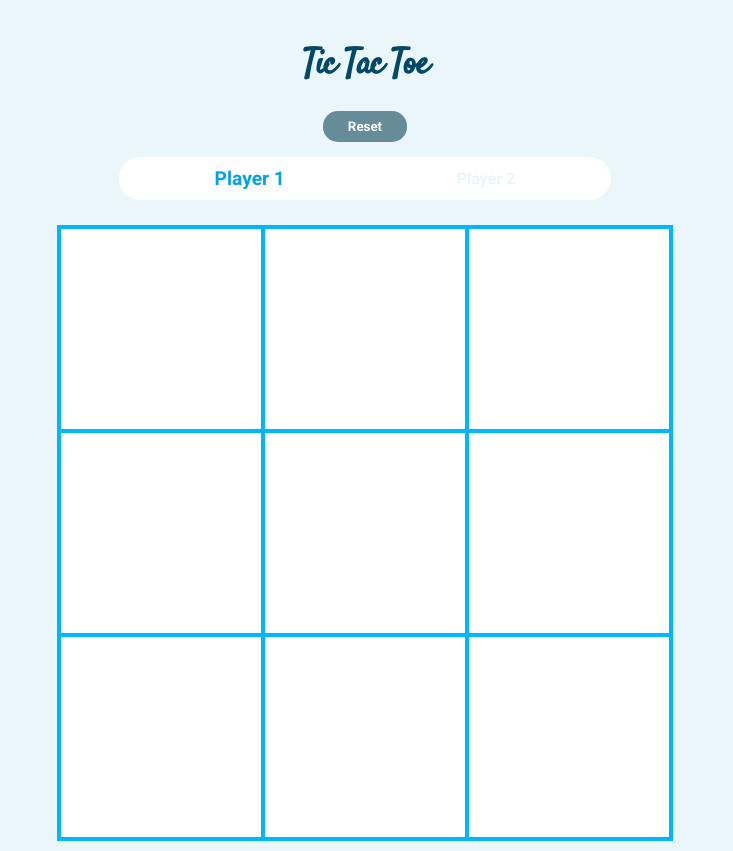
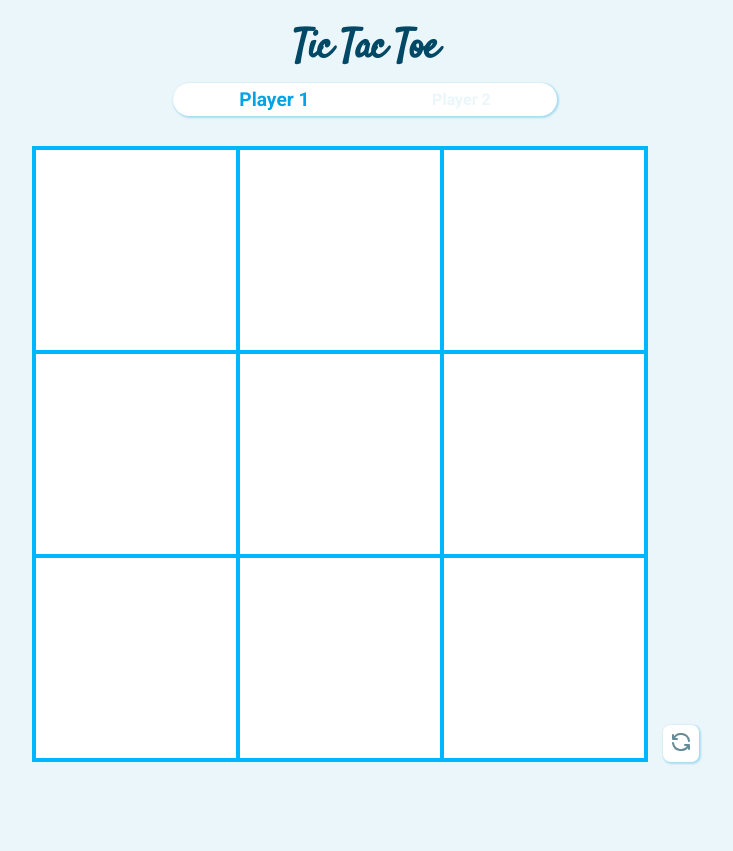
Before and after one commit to henrylin03/tic-tac-toe, a plain HTML site: page index.html in a window 1280 px wide. Shown: the whole page, without its empty margins (275-1008 px from the left). After the commit the page ends 800 px from the top, so only its background shows below. Drawn offline with Linux system fonts and the light colour scheme.

Commit message:
move reset button icon to bottom right. use icon to have less writing on the screen

```diff
--- a/index.html
+++ b/index.html
@@ -13,9 +13,6 @@
 <body>
     <header>
         <h1>Tic Tac Toe</h1>
-    </header>
-    <main>
-        <button type="button" class="reset">Reset</button>
         <article class="players">
             <div class="player" id="playerOne">
                 <strong>Player 1</strong>
@@ -24,7 +21,18 @@
                 <strong>Player 2</strong>
             </div>
         </article>
+    </header>
+    <main>
         <article class="board"></article>
+        <button type="button" class="reset">
+            <svg xmlns="http://www.w3.org/2000/svg" width="24" height="24" viewBox="0 0 24 24" fill="none"
+                stroke="currentColor" stroke-width="2" stroke-linecap="round" stroke-linejoin="round"
+                class="icon icon-tabler icons-tabler-outline icon-tabler-refresh">
+                <path stroke="none" d="M0 0h24v24H0z" fill="none" />
+                <path d="M20 11a8.1 8.1 0 0 0 -15.5 -2m-.5 -4v4h4" />
+                <path d="M4 13a8.1 8.1 0 0 0 15.5 2m.5 4v-4h-4" />
+            </svg>
+        </button>
     </main>
 
     <dialog>
--- a/style.css
+++ b/style.css
@@ -24,17 +24,22 @@ body {
 }
 
 header {
-    padding: 40px 0 20px 0;
+    padding: 20px 0 20px 0;
+    width: 30%;
+}
+
+h1 {
     font-family: "Satisfy", cursive;
-    font-size: 1.1rem;
+    font-size: 40px;
+    text-align: center;
     color: var(--dark-color);
     letter-spacing: -1.5px;
+    margin-bottom: 5px;
 }
 
 main {
     display: flex;
-    flex-direction: column;
-    align-items: center;
+    align-items: flex-end;
     justify-content: center;
     gap: 15px;
 }
@@ -44,8 +49,7 @@ h2 {
 }
 
 .board {
-    margin: 10px 0;
-    flex: 4;
+    margin-top: 10px;
     display: grid;
     grid-template-columns: repeat(3, 1fr);
     grid-template-rows: repeat(3, 1fr);
@@ -63,20 +67,21 @@ button {
 }
 
 .reset {
-    background-color: var(--grey-color);
-    color: white;
-    border-radius: 15px;
-    padding: 8px 25px;
+    background-color: white;
+    color: var(--grey-color);
+    box-shadow: 1px 1px 2px 1px hsl(197, 71%, 80%);
+    border-radius: 20%;
+    padding: 5px 6px;
     font-weight: bold;
 }
 
 .reset:hover {
-    filter: brightness(105%);
+    filter: brightness(95%);
 }
 
 .reset:active {
-    transform: scale(0.98);
-    filter: brightness(90%) saturate(115%);
+    transform: scale(0.97);
+    filter: brightness(90%);
 }
 
 .players {
@@ -84,9 +89,10 @@ button {
     align-items: center;
     justify-content: space-around;
     background-color: white;
-    width: 80%;
-    padding: 10px;
+    width: 100%;
+    padding: 5px;
     border-radius: 25px;
+    box-shadow: 1px 1px 2px 1px hsl(197, 71%, 80%);
 }
 
 .player {
```
